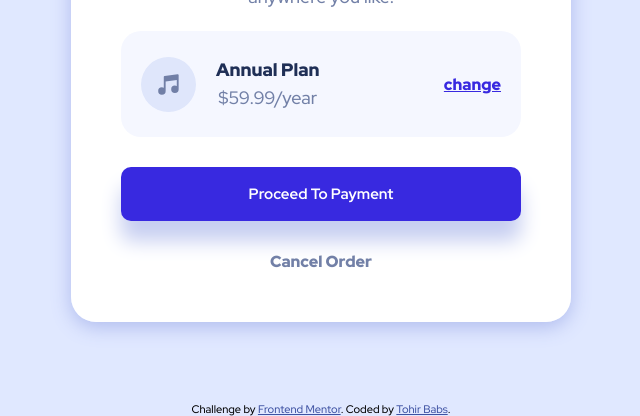
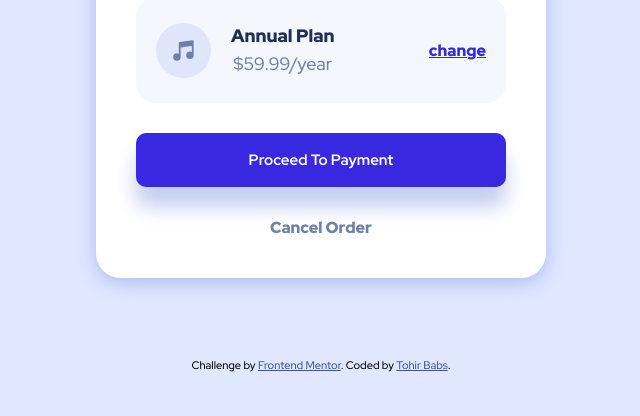
Before and after one commit to TohirBabs/Order-summary-card-component, a plain HTML site: page index.html in a window 1280 px wide. Shown: the part 510-926 px from the top of the page, without its empty margins (319-959 px from the left). After the commit the page ends 882 px from the top, so only its background shows below. Drawn offline with Linux system fonts and the light colour scheme.

Commit message:
Update style.css

```diff
--- a/style.css
+++ b/style.css
@@ -52,7 +52,7 @@ button:hover {
 
 .card {
     margin: 80px auto;
-    max-width: 500px;
+    max-width: 450px;
     border-radius: 25px;
     overflow: hidden;
     box-shadow: 0 5px 20px hsl(229, 65%, 81%);
@@ -68,7 +68,7 @@ button:hover {
 .card-info {
     text-align: center;
     background-color: white;
-    padding: 50px;
+    padding: 40px;
 }
 
 .info h1 {
```
